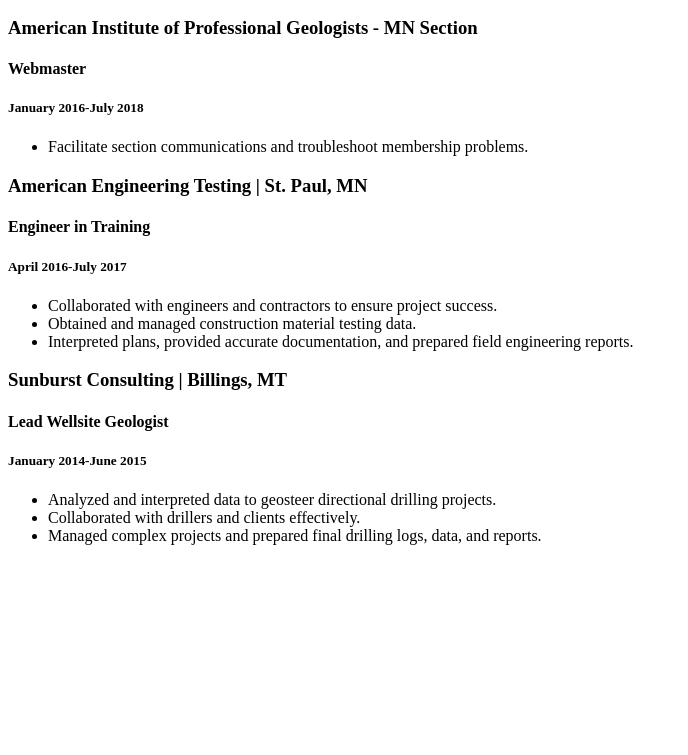
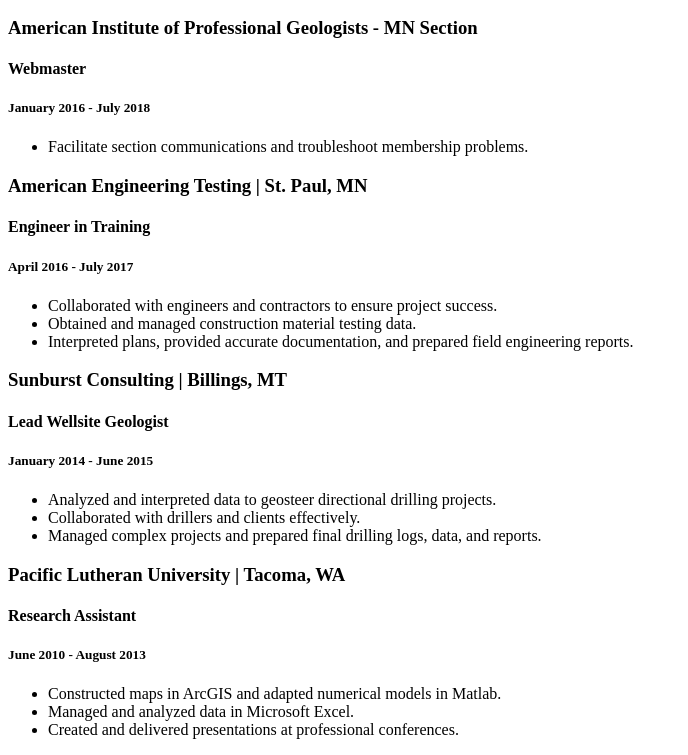
Before and after one commit to heglanmk/heglanmk.github.io, a plain HTML site: page index.html in a window 1280 px wide. Shown: the part 110-865 px from the top of the page, without its empty margins (0-688 px from the left). Before the commit the page ends 800 px from the top, so only its background shows below. Drawn offline with Linux system fonts and the light colour scheme.

Commit message:
Adding PLU

```diff
--- a/index.html
+++ b/index.html
@@ -10,14 +10,14 @@
     <h2>Experience</h2>
     <h3>American Institute of Professional Geologists - MN Section</h3>
     <h4>Webmaster</h4>
-    <h5>January 2016-July 2018</h5>
+    <h5>January 2016 - July 2018</h5>
     <ul>
       <li>Facilitate section communications and troubleshoot membership problems.</li>
     </ul>
 
     <h3>American Engineering Testing | St. Paul, MN</h3>
     <h4>Engineer in Training</h4>
-    <h5>April 2016-July 2017</h5>
+    <h5>April 2016 - July 2017</h5>
     <ul>
       <li>Collaborated with engineers and contractors to ensure project success.</li>
       <li>Obtained and managed construction material testing data.</li>
@@ -26,13 +26,20 @@
 
     <h3>Sunburst Consulting | Billings, MT</h3>
     <h4>Lead Wellsite Geologist</h4>
-    <h5>January 2014-June 2015</h5>
+    <h5>January 2014 - June 2015</h5>
     <ul>
       <li>Analyzed and interpreted data to geosteer directional drilling projects.</li>
       <li>Collaborated with drillers and clients effectively.</li>
       <li>Managed complex projects and prepared final drilling logs, data, and reports.</li>
     </ul>
 
-
+    <h3>Pacific Lutheran University | Tacoma, WA</h3>
+    <h4>Research Assistant</h4>
+    <h5>June 2010 - August 2013</h5>
+    <ul>
+      <li>Constructed maps in ArcGIS and adapted numerical models in Matlab.</li>
+      <li>Managed and analyzed data in Microsoft Excel.</li>
+      <li>Created and delivered presentations at professional conferences.</li>
+    </ul>
   </body>
 </html>
```
